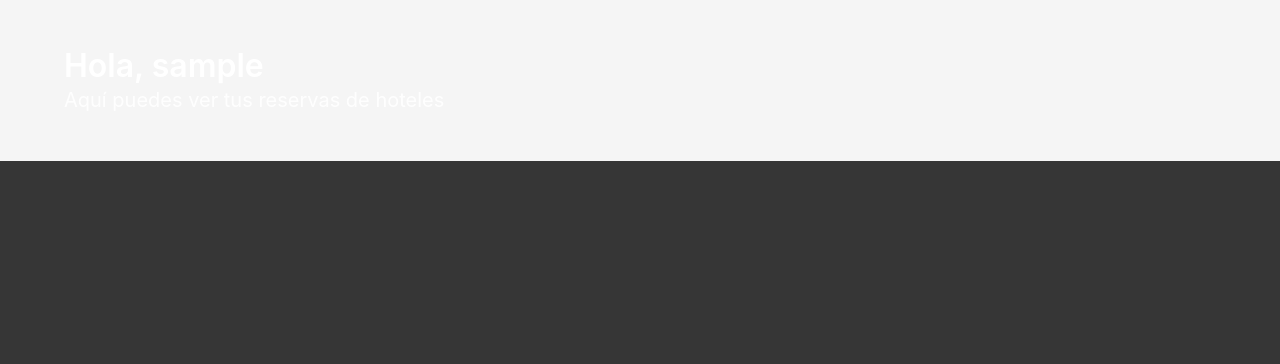
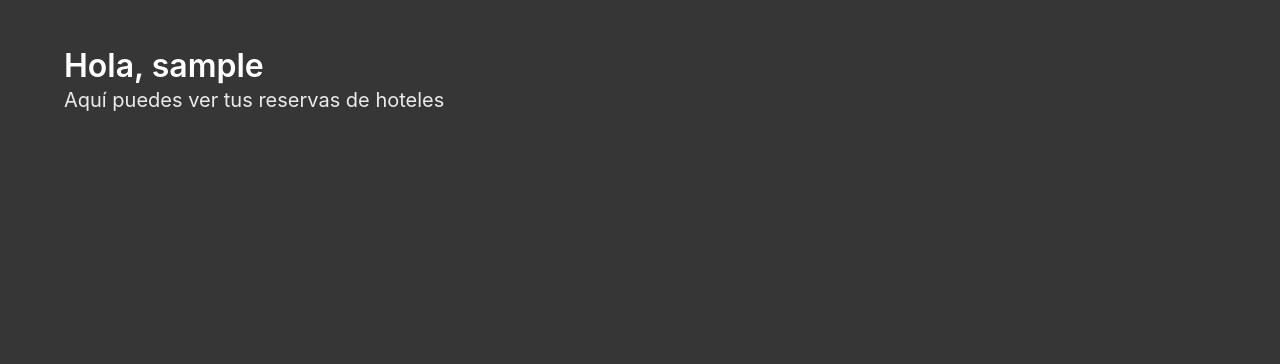
Before and after one commit to Gaonuk/SplinterApp, a PHP site: page /usuario/hotels.php in a window 1280 px wide. Shown: the top 364 px of the page. Run offline with PHP 8.4, Linux system fonts and the light colour scheme; the visitor is signed in with stand-in values (Sample User, id 1); data that the repository does not hold is empty; some libraries are stand-ins or nearby versions.

Commit message:
agregando bulma

```diff
--- a/Sites/usuario/busca_hotel.php
+++ b/Sites/usuario/busca_hotel.php
@@ -13,7 +13,7 @@ $result = $db_impar -> prepare($query);
 $result -> execute();
 $hoteles = $result -> fetchAll();
 ?>
-<section class="hero is-light">
+<section class="hero is-dark">
   <div class="hero-body">
     <div class="container">
       <h1 class="title">
--- a/Sites/usuario/busca_tickets.php
+++ b/Sites/usuario/busca_tickets.php
@@ -15,7 +15,7 @@ $result = $db_impar -> prepare($query);
 $result -> execute();
 $tickets = $result -> fetchAll();
 ?>
-<section class="hero is-light">
+<section class="hero is-dark">
   <div class="hero-body">
     <div class="container">
       <h1 class="title">
--- a/Sites/usuario/hotels.php
+++ b/Sites/usuario/hotels.php
@@ -7,7 +7,7 @@ $result = $db_impar -> prepare($query);
 $result -> execute();
 $reserva = $result -> fetchAll();
 ?>
-<section class="hero is-light">
+<section class="hero is-dark">
   <div class="hero-body">
     <div class="container">
       <h1 class="title">
@@ -36,7 +36,7 @@ $reserva = $result -> fetchAll();
   </tbody>
   </table>
 </div>
-<footer class="footer">
+<footer class="footer is-dark">
   <div class="content has-text-centered">
     <a href="main.php">Volver</a>
   </div>
--- a/Sites/usuario/nuevo_ticket.php
+++ b/Sites/usuario/nuevo_ticket.php
@@ -2,7 +2,7 @@
 include ('session.php');
 include "../templates/main_header.html"; ?>
 
-<section class="hero is-light">
+<section class="hero is-dark">
   <div class="hero-body">
     <div class="container">
       <h1 class="title">
@@ -15,7 +15,7 @@ include "../templates/main_header.html"; ?>
   </div>
 </section>
 <div class="columns is-centered">
-<div class="column is two-thirds">
+<div class="column is-two-thirds">
  <form align="center" action="busca_tickets.php" method="post">
   <label class="label">Fecha Viaje</label>
   <br>
--- a/Sites/usuario/tickets.php
+++ b/Sites/usuario/tickets.php
@@ -7,7 +7,7 @@ $result = $db_impar -> prepare($query);
 $result -> execute();
 $tickets = $result -> fetchAll();
 ?>
-<section class="hero is-light">
+<section class="hero is-dark">
   <div class="hero-body">
     <div class="container">
       <h1 class="title">
@@ -40,7 +40,7 @@ $tickets = $result -> fetchAll();
   </tbody>
   </table>
 </div>
-<footer class="footer">
+<footer class="footer is-dark">
   <div class="content has-text-centered">
     <a href="main.php">Volver</a>
   </div>
```
Also changed, not shown: Sites/usuario/nuevo_hotel.php (+4 -4 lines).
